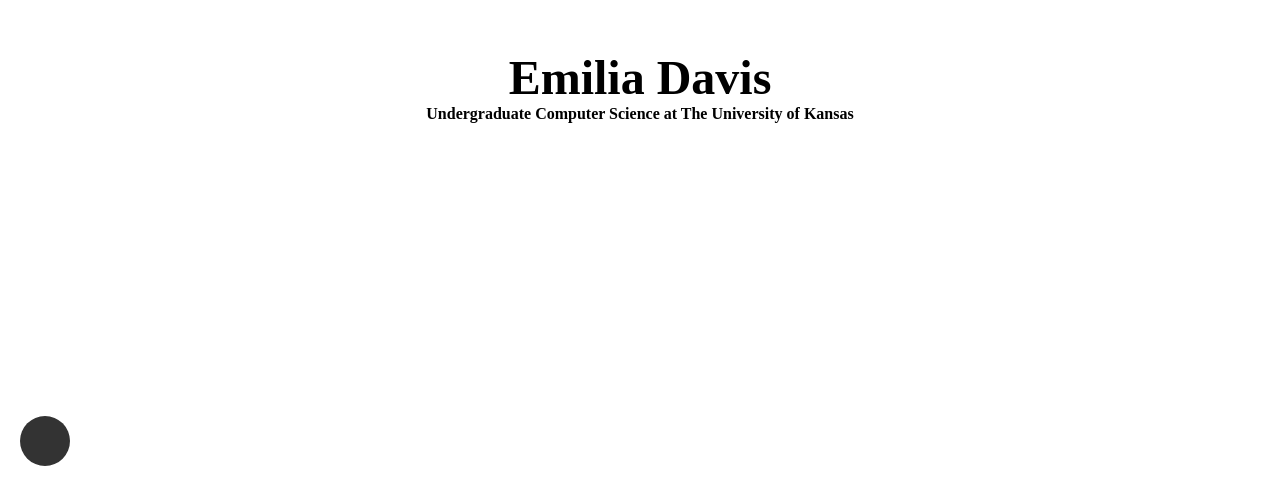
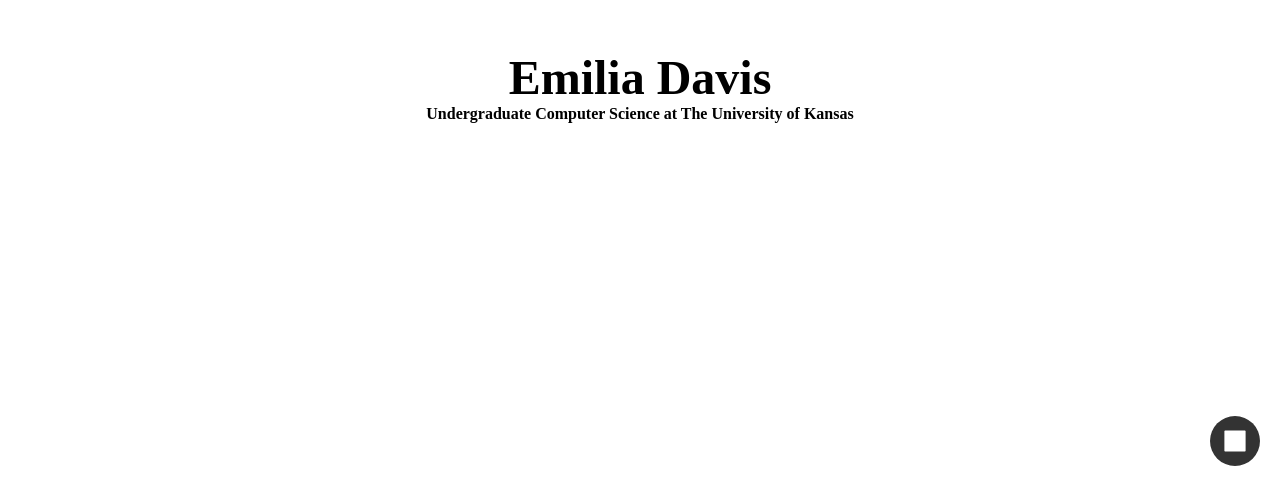
Before and after one commit to emi-davis/emi-davis.github.io, a plain HTML site: page index.html in a window 1280 px wide. Shown: the part 314-800 px from the top of the page. Drawn offline with Linux system fonts and the light colour scheme.

Commit message:
attempted to add sun and moon to darkmode

```diff
--- a/index.html
+++ b/index.html
@@ -25,6 +25,9 @@
         Undergraduate Computer Science at The University of Kansas
       </h2>
     </div>
-    <button id="theme-toggle"></button>
+    <button id="theme-toggle">
+      <div class="moon-icon"></div>
+      <div class="sun-icon"></div>
+    </button>
   </body>
 </html>
--- a/styles.css
+++ b/styles.css
@@ -38,12 +38,44 @@
 #theme-toggle {
   position: fixed;
   bottom: 20px;
-  left: 20px;
+  right: 20px;
   width: 50px;
   height: 50px;
   border-radius: 50%;
   background-color: #333;
   border: none;
   cursor: pointer;
-  transition: background-color 0.3s;
+  display: flex;
+  align-items: center;
+  justify-content: center;
 }
+
+/* moon icon */
+.moon-icon {
+  width: 30px;
+  height: 30px;
+  background-color: white;
+  border-radius: 50%;
+  position: absolute;
+  top: 50%;
+  left: 50%;
+  transform: translate(-50%, -50%) rotate(45deg);
+  clip-path: polygon(50% 0%, 100% 50%, 50% 100%, 0% 50%);
+}
+
+/* sun icon */
+.sun-icon {
+  width: 30px;
+  height: 30px;
+  background-color: black; /* Sun color */
+  border-radius: 50%;
+  position: absolute;
+  top: 50%;
+  left: 50%;
+  transform: translate(-50%, -50%);
+}
+
+.moon-icon {display: block;}
+.sun-icon {display: none;}
+body.dark-mode .moon-icon {display: none;}
+body.dark-mode .sun-icon {display: block;}
```
